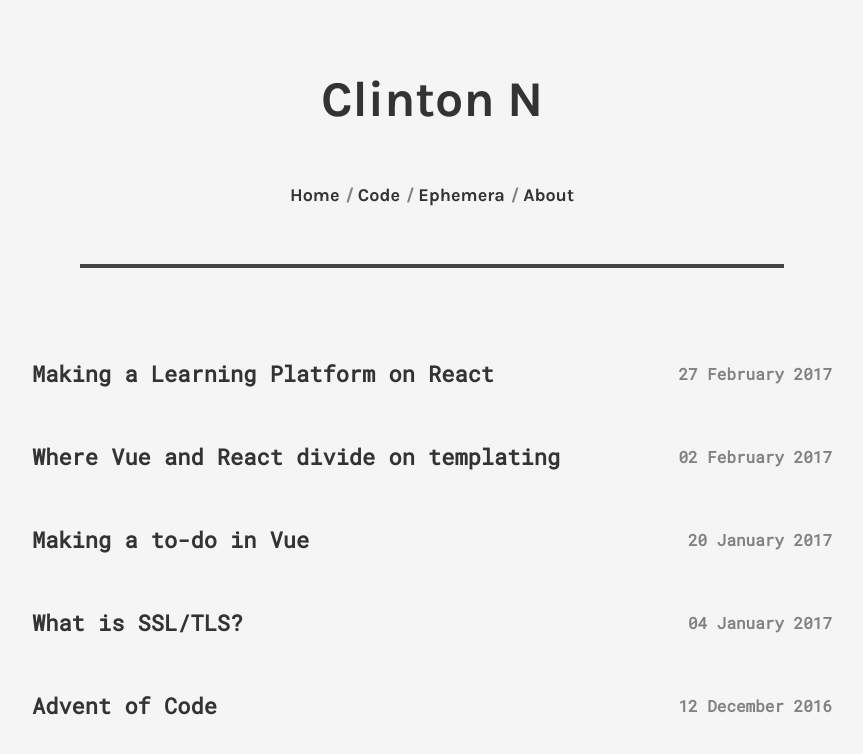
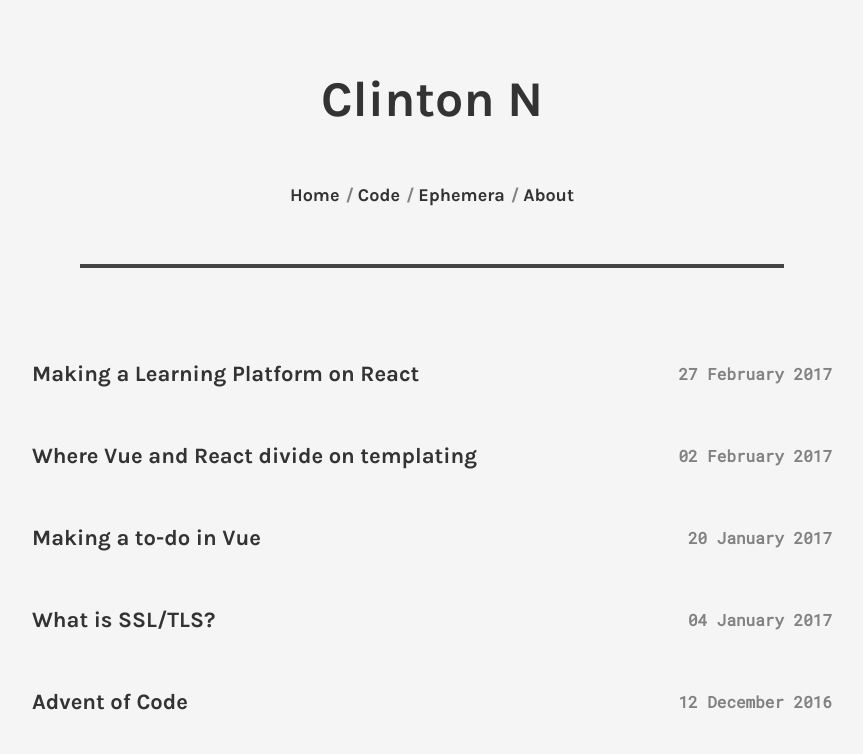
Before and after one commit to clintonn/clintonn.github.io, a Jekyll site: the page built from index.html, in a window 1280 px wide. Shown: the top 754 px of the page, without its empty margins (208-1071 px from the left). Built offline with Jekyll 4.4.1, drawn with Linux system fonts in a browser that asks for light colours.

Commit message:
style changeS

```diff
--- a/_layouts/about.html
+++ b/_layouts/about.html
@@ -4,4 +4,6 @@
 
 {% include page/explore.html %}
 
-{{ content }}
+<div style="text-align: center;">
+  {{ content }}
+</div>
--- a/_sass/_default.scss
+++ b/_sass/_default.scss
@@ -183,7 +183,7 @@
 }
 
 .post-title__text {
-    font-family: $mono;
+    font-family: $sserif;
     font-size: 40px;
     margin-bottom: .6em;
 }
@@ -206,7 +206,7 @@
 
 .post-teaser__title {
     font-size: 22px;
-    font-family: $mono;
+    font-family: $sserif;
     color: $iron;
 }
 
```
